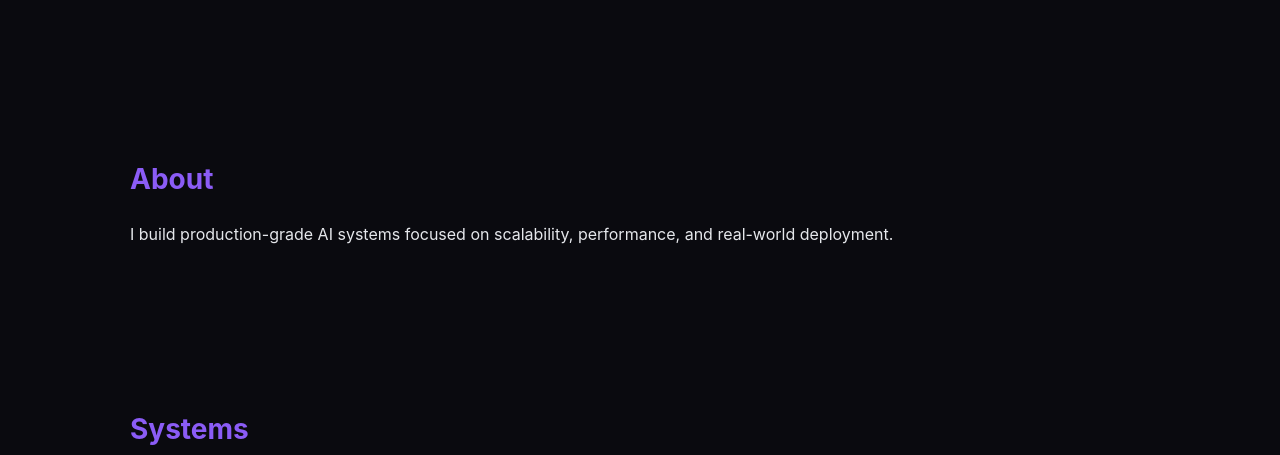
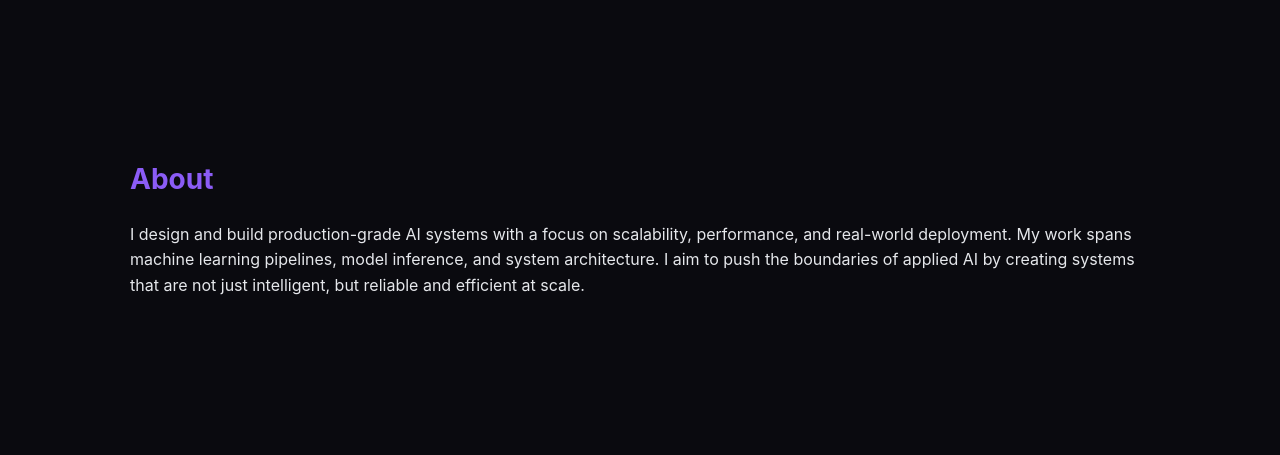
Before and after one commit to PATEL-DRUPAD/drupad-ai-lab, a plain HTML site: page index.html in a window 1280 px wide. Shown: the part 299-754 px from the top of the page. Drawn offline with Linux system fonts and the light colour scheme.

Commit message:
Enhance 'About' section with detailed AI systems work
Expanded the description of AI systems work to include more details about machine learning pipelines and system architecture.

```diff
--- a/index.html
+++ b/index.html
@@ -29,9 +29,13 @@
   <section id="about" class="section">
     <h2>About</h2>
     <p>
-      I build production-grade AI systems focused on scalability, performance,
-      and real-world deployment.
-    </p>
+      I design and build production-grade AI systems with a focus on scalability,
+      performance, and real-world deployment. My work spans machine learning pipelines,
+      model inference, and system architecture.
+
+      I aim to push the boundaries of applied AI by creating systems that are not just
+      intelligent, but reliable and efficient at scale.
+</p>
   </section>
 
   <!-- Systems -->
```
